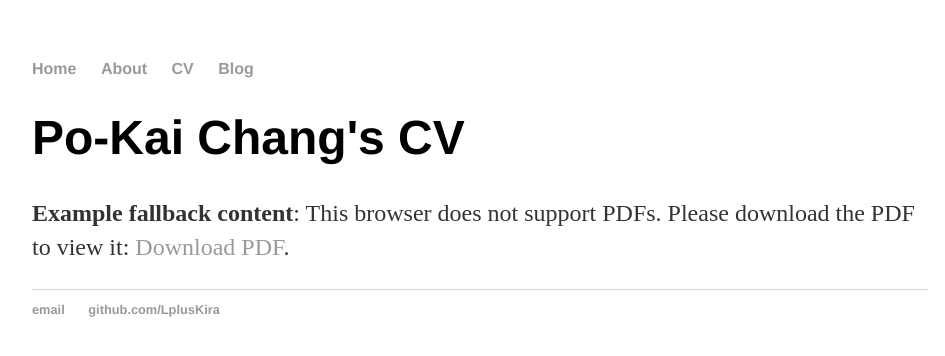
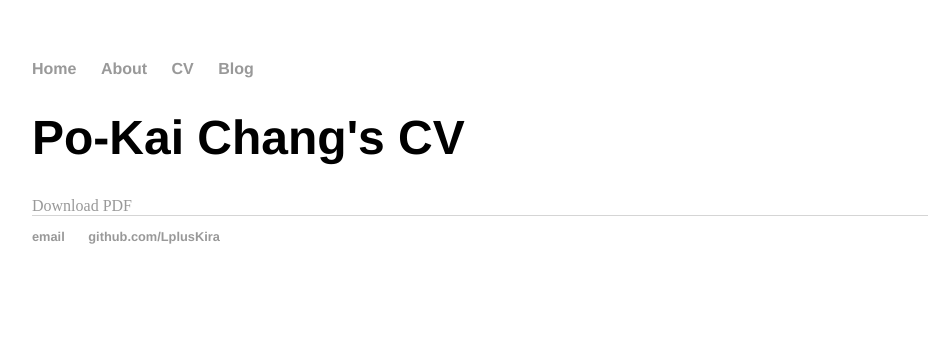
Before and after one commit to LplusKira/LplusKira.github.io, a Jekyll site: the page built from cv/index.html, in a window 1280 px wide. Shown: the top 356 px of the page, without its empty margins (160-1105 px from the left). Built offline with Jekyll 4.4.1, drawn with Linux system fonts in a browser that asks for light colours.

Commit message:
just upload cv's link for now ...

```diff
--- a/cv/index.html
+++ b/cv/index.html
@@ -3,6 +3,4 @@ layout: default
 title: Po-Kai Chang's CV
 ---
     <h1>{{ page.title }}</h1>
-    <object data="https://github.com/LplusKira/LplusKira.github.io/blob/master/cv/CV.pdf" type="application/pdf" width="100%" height="100%">
-         <p><b>Example fallback content</b>: This browser does not support PDFs. Please download the PDF to view it: <a href="https://github.com/LplusKira/LplusKira.github.io/blob/master/cv/CV.pdf">Download PDF</a>.</p>
-    </object>
+    <a href="https://github.com/LplusKira/LplusKira.github.io/blob/master/cv/CV.pdf">Download PDF</a>
```
